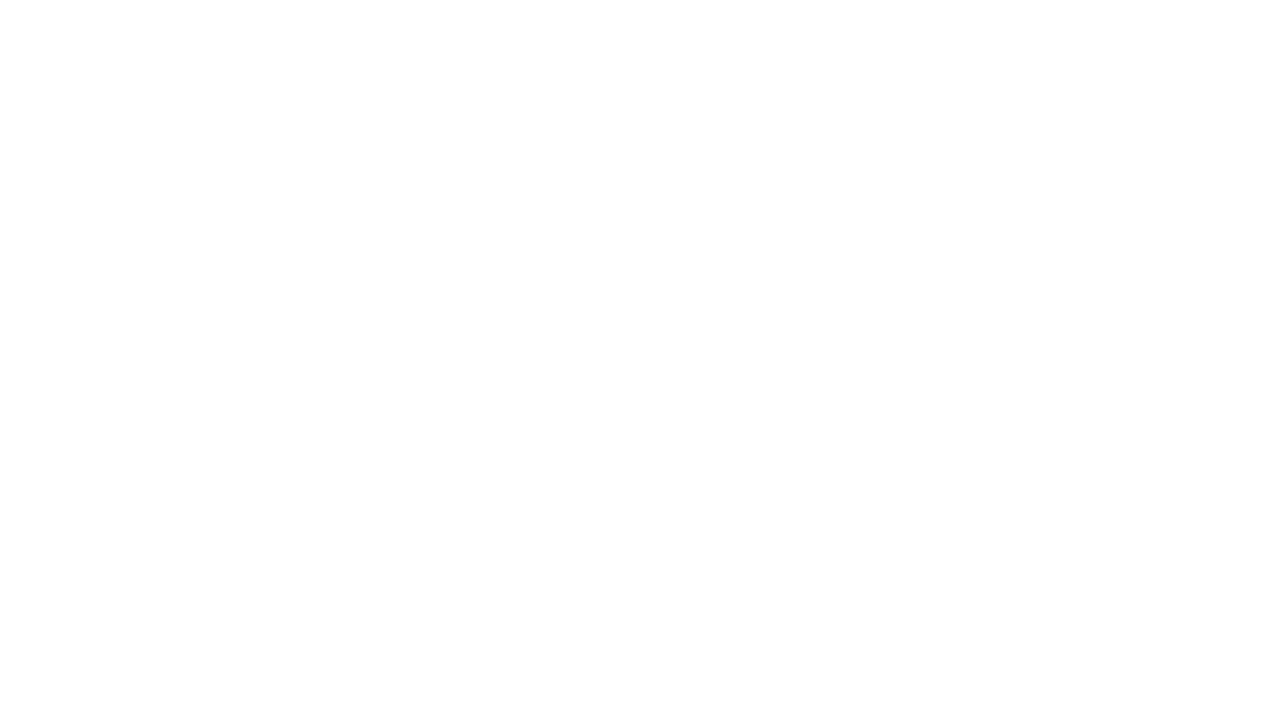
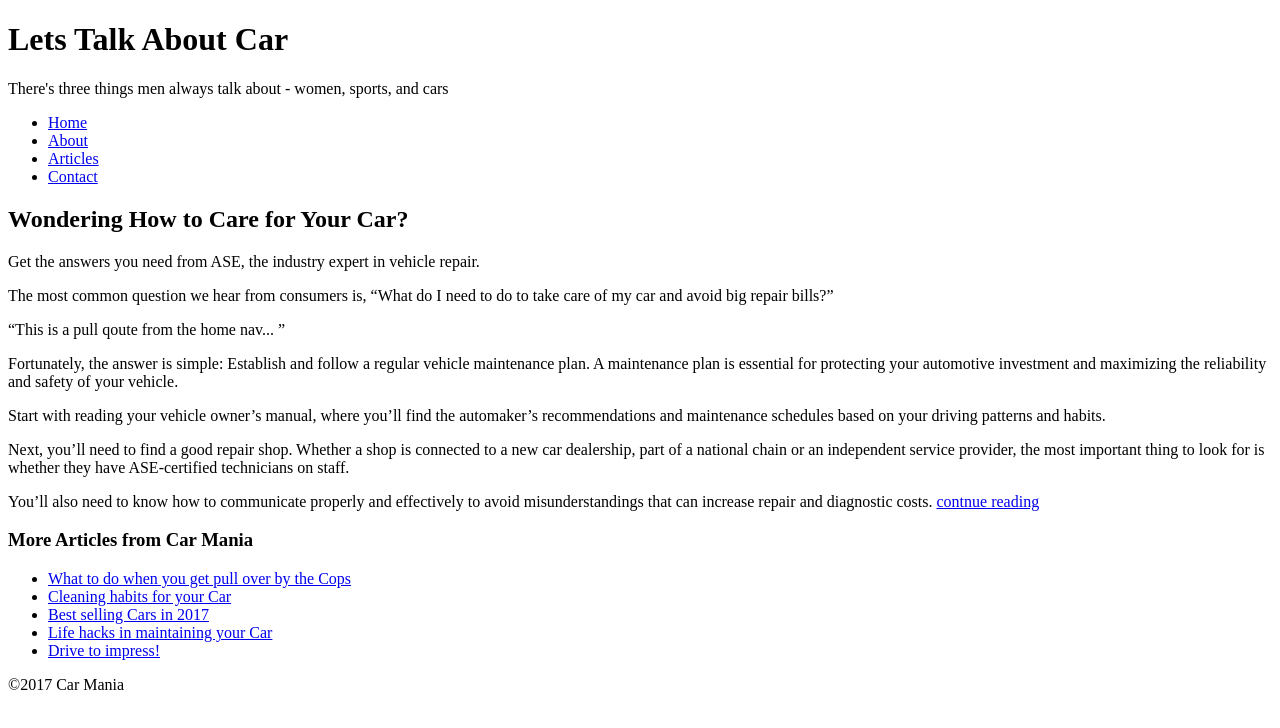
Before and after one commit to dontamayo/Q1_cars, a plain HTML site: page index.html in a window 1280 px wide. Drawn offline with Linux system fonts and the light colour scheme.

Commit message:
added html

```diff
--- a/index.html
+++ b/index.html
@@ -1,11 +1,67 @@
 <!DOCTYPE html>
 <html>
-  <head>
-    <meta charset="utf-8">
-    <title>CarMania</title>
-  </head>
-  <body>
+
+     <head>
+          <title>CarMania</title>
+     </head>
 
 
-  </body>
+     <body>
+          <div>
+               <header>
+                    <h1>Lets Talk About Car</h1>
+                    <p>There's three things men always talk about - women, sports, and cars</p>
+
+                    <nav>
+                         <ul>
+                              <li><a href="#">Home</a></li>
+                              <li><a href="#">About</a></li>
+                              <li><a href="#">Articles</a></li>
+                              <li><a href="#">Contact</a></li>
+                         </ul>
+                    </nav>
+               </header>
+
+               <article>
+                    <h2>Wondering How to Care for Your Car?</h2>
+                    <p>
+                         Get the answers you need from ASE, the industry expert in vehicle repair.</p>
+
+                    <p>The most common question we hear from consumers is, “What do I need to do to take care of my car and avoid big repair bills?”</p>
+                    <aside>
+                         <q>This is a pull qoute from the home nav... </q>
+                    </aside>
+
+                    <p>Fortunately, the answer is simple: Establish and follow a regular vehicle maintenance plan. A maintenance plan is essential for protecting your automotive investment and maximizing the reliability and safety of your vehicle.</p>
+
+                    <p>Start with reading your vehicle owner’s manual, where you’ll find the automaker’s recommendations and maintenance schedules based on your driving patterns and habits.</p>
+
+                    <p>Next, you’ll need to find a good repair shop. Whether a shop is connected to a new car dealership, part of a national chain or an independent service provider, the most important thing to look for is whether they have ASE-certified
+                         technicians on staff.</p>
+
+                    <p>You’ll also need to know how to communicate properly and effectively to avoid misunderstandings that can increase repair and diagnostic costs. <a href="http://www.ase.com/News-Events/Publications/Car-Care-Articles.aspx" type="_blank">contnue reading</a></p>
+               </article>
+
+
+               <aside>
+                    <h3>More Articles from Car Mania</h3>
+                    <ul>
+                         <li><a href="#">What to do when you get pull over by the Cops</a></li>
+                         <li><a href="#">Cleaning habits for your Car</a></li>
+                         <li><a href="#">Best selling Cars in 2017</a></li>
+                         <li><a href="#">Life hacks in maintaining your Car</a></li>
+                         <li><a href="#">Drive to impress!</a></li>
+
+                    </ul>
+
+               </aside>
+
+               <footer>
+                    <p>&copy;2017 Car Mania</p>
+
+               </footer>
+          </div>
+     </body>
+
+
 </html>
```
